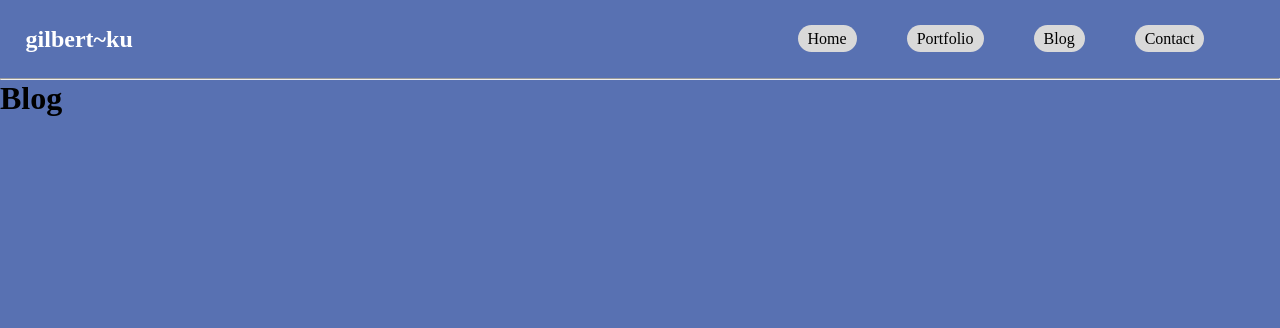
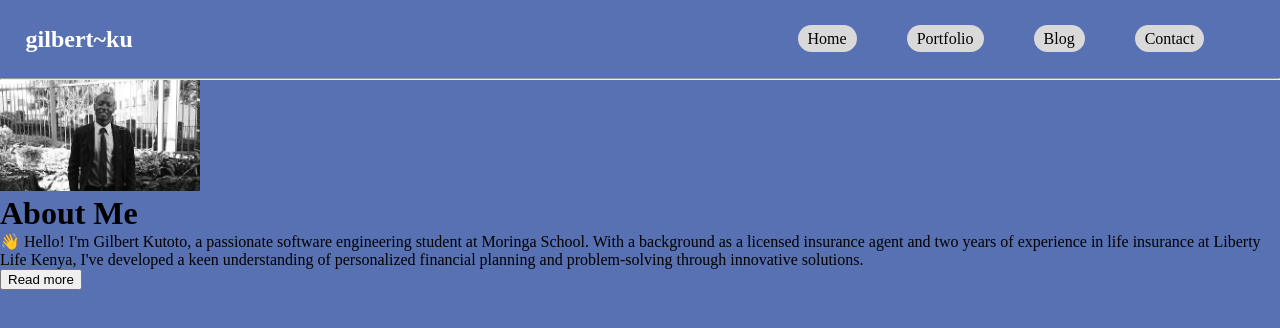
Before and after one commit to gilbert-ku/portfolio-gk, a React (Vite) app: page /Blog in a window 1280 px wide. Shown: the top 328 px of the page. Built offline with nearby package versions, Linux system fonts and the light colour scheme.

Commit message:
add blog

```diff
--- a/src/components/Blog.jsx
+++ b/src/components/Blog.jsx
@@ -1,12 +1,48 @@
 
+import React, { useState } from 'react';
 
-function Blog(){
-    return (
+function Blog() {
+  // Define state to track whether the content is expanded
+  const [isExpanded, setIsExpanded] = useState(false);
+
+  // Content to be displayed
+  const firstParagraph = (
+    <div>
+      <p>👋 Hello! I'm Gilbert Kutoto, a passionate software engineering student at Moringa School. With a background as a licensed insurance agent and two years of experience in life insurance at Liberty Life Kenya, I've developed a keen understanding of personalized financial planning and problem-solving through innovative solutions.</p>
+    </div>
+  );
+
+  const restOfContent = (
+    <>
+      <p>🏆 My journey has led me to appreciate the power of technology in transforming lives. Hailing from the vibrant Kibera slum, my vision is to create technology that uplifts the community and enhances the quality of life for its residents. I'm dedicated to harnessing the potential of software engineering to make a tangible impact where it's needed most.</p>
+
+      <p>🚀 I thrive on challenges and have honed my ability to adapt and excel in dynamic environments. My time in the insurance industry taught me the art of active listening and tailoring solutions to unique needs. Now, as a software engineering student, I'm excited to fuse these skills with cutting-edge technology to drive positive change.</p>
+
+      <p>🌟 Let's connect! I'm eager to collaborate, learn from others, and contribute my skills to projects that align with my mission of empowerment through technology.</p>
+
+      <p>#SoftwareEngineering #FinancialPlanning #SocialImpact #Innovation</p>
+    </>
+  );
+
+  return (
+    <div className="About-me">
+      <img src="/images/WhatsApp Image 2023-05-07 at 15.03.42 (2).jpeg" alt="blog" width="200px" />
+      <h1>About Me</h1>
+      {isExpanded ? (
         <>
-            <h1>Blog</h1>
-            <p></p>
+          {firstParagraph}
+          {restOfContent}
         </>
-    )
+      ) : (
+        <div>
+          {firstParagraph}
+        </div>
+      )}
+      <button onClick={() => setIsExpanded(!isExpanded)}>
+        {isExpanded ? 'Read less' : 'Read more'}
+      </button>
+    </div>
+  );
 }
 
-export default Blog
+export default Blog;
```
Also changed, not shown: public/images/WhatsApp Image 2023-05-07 at 15.03.42 (2).jpeg (added), src/App.css (line endings or trailing spaces).
